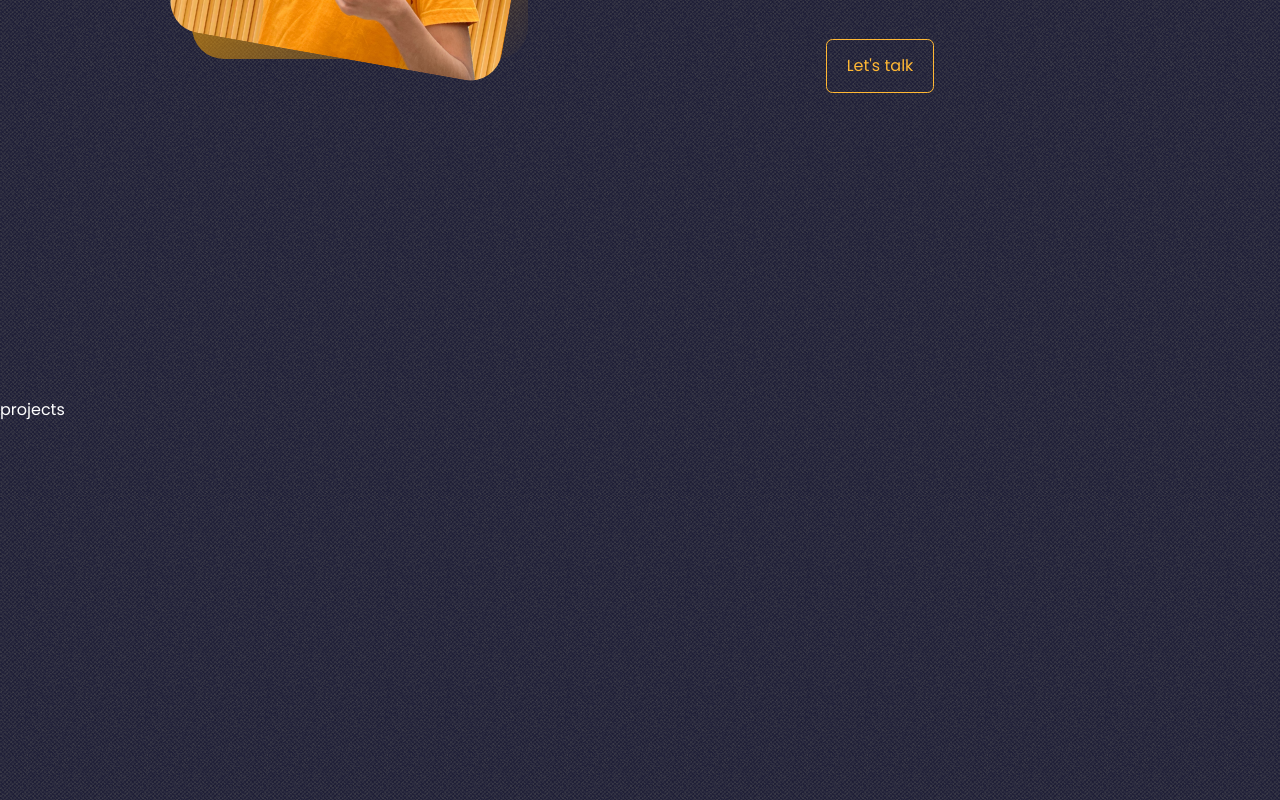
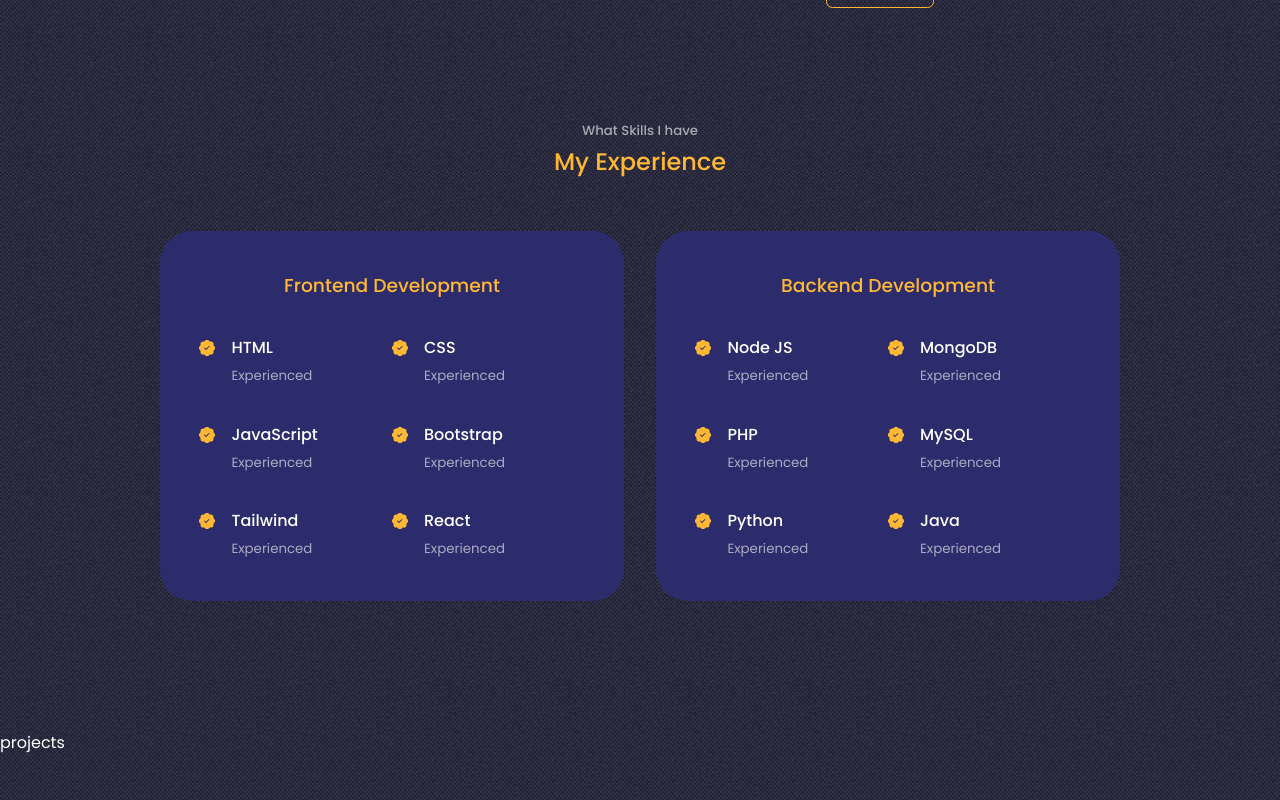
Before and after one commit to GurjapHajra/portfolio, a React (Create React App) app: page / in a window 1280 px wide. Shown: the part 1460-2260 px from the top of the page. Built offline with nearby package versions, Linux system fonts and the light colour scheme; the HTML template or start-up script is replaced by a standard one.

Commit message:
added experience section

```diff
--- a/src/App.js
+++ b/src/App.js
@@ -13,8 +13,8 @@
       <Header/>
       <Nav/>
       <About/>
+      <Experience/>
       <Projects/>
-      <Experience/>
       <Contact/>
       <Footer/>
     </div>
--- a/src/components/about/about.css
+++ b/src/components/about/about.css
@@ -1,6 +1,4 @@
 #about{
-    padding-top : 7rem;
-    height: calc(100vh - 7rem);
     position: relative;
 }
 
--- a/src/components/about/about.jsx
+++ b/src/components/about/about.jsx
@@ -30,13 +30,13 @@
           <article className='about__card'>
             <FaUsers className='about__icon'/>
             <h5>Clients</h5>
-            <small>NONE</small>
+            <small>YOUR MOM</small>
           </article>
 
           <article className='about__card'>
             <FaFolder className='about__icon'/>
             <h5>Projects</h5>
-            <small>6 insane</small>
+            <small>6 insane sheesher</small>
           </article>
           </div>
           <div id='about_info'>
--- a/src/components/experience/experience.css
+++ b/src/components/experience/experience.css
@@ -0,0 +1,83 @@
+#experience{
+    padding-top : 7rem;
+    position: relative;
+    display: flex;
+    flex-direction: column;
+    align-items: center;
+    justify-content: center;
+}
+
+.experience__container{
+    display: grid;
+    grid-template-columns: 1fr 1fr;
+    gap: 2rem;
+}
+
+.experience__container > div{
+    background: var(--color-bg-variant);
+    padding: 2.4rem;
+    border-radius: 2rem;
+    border: 1px solid transparent;
+    transition: var(--transition);
+}
+
+.experience__container > div:hover{
+    background: transparent;
+    border-color: var(--color-bg-variant);
+    cursor: default;
+}
+
+.experience__container > div h3{
+    text-align: center;
+    margin-bottom: 2rem;
+    color: var(--color-primary);
+}
+
+.experience__content{
+    display: grid;
+    grid-template-columns: 1fr 1fr;
+    row-gap: 2rem;
+}
+
+.experience__details{
+    display: flex;
+    gap: 1rem;
+}
+
+.experience__details .icon{
+    margin-top: 6px;
+    color: var(--color-primary);
+}
+
+@media screen and (max-width:1024px){
+    .experience__container{
+        grid-template-columns: 1fr;
+    }
+
+    .experience__container > div{
+        width: 80%;
+        padding: 1rem;
+        margin: 0 auto;
+    }
+
+    .experience__container > div h3{
+        margin-bottom: 1rem;
+    }
+
+    .experience__content{
+        padding: 1rem;
+    }
+}
+@media screen and (max-width:600px){
+    .experience__container{
+        gap: 1rem;
+    }
+
+    .experience__container > div{
+        width: 90%;
+        padding: 2rem 1rem;
+    }
+    .experience__container > div h3{
+        margin-bottom: 1rem;
+    }
+}
--- a/src/components/experience/experience.jsx
+++ b/src/components/experience/experience.jsx
@@ -1,9 +1,114 @@
 import React from 'react'
 import "./experience.css"
+import {BsPatchCheckFill} from "react-icons/bs"
 
 const experience = () => {
   return (
-    <section id='experience'>experience</section>
+    <section id='experience'>
+
+    <h5>What Skills I have</h5>
+    <h2>My Experience</h2>
+
+    <div className="container experience__container">
+      <div className="experience__frontend">
+        <h3>Frontend Development</h3>
+        <div className="experience__content">
+          <article className='experience__details'>
+            <BsPatchCheckFill className='icon'/>
+            <div>
+              <h4>HTML</h4>
+              <small className='text-light'>Experienced</small>
+            </div>
+          </article>
+          <article className='experience__details'>
+            <BsPatchCheckFill className='icon'/>
+            <div>
+              <h4>CSS</h4>
+              <small className='text-light'>Experienced</small>
+            </div>
+          </article>
+          <article className='experience__details'>
+            <BsPatchCheckFill className='icon'/>
+            <div>
+              <h4>JavaScript</h4>
+              <small className='text-light'>Experienced</small>
+            </div>
+          </article>
+          <article className='experience__details'>
+            <BsPatchCheckFill className='icon'/>
+            <div>
+              <h4>Bootstrap</h4>
+              <small className='text-light'>Experienced</small>
+            </div>
+          </article>
+          <article className='experience__details'>
+            <BsPatchCheckFill className='icon'/>
+            <div>
+              <h4>Tailwind</h4>
+              <small className='text-light'>Experienced</small>
+            </div>
+          </article>
+          <article className='experience__details'>
+            <BsPatchCheckFill className='icon'/>
+            <div>
+              <h4>React</h4>
+              <small className='text-light'>Experienced</small>
+            </div>
+          </article>
+        </div>
+      </div>
+
+      <div className="experience__backend">
+      <h3>Backend Development</h3>
+        <div className="experience__content">
+          <article className='experience__details'>
+            <BsPatchCheckFill className='icon'/>
+            <div>
+              <h4>Node JS</h4>
+              <small className='text-light'>Experienced</small>
+            </div>
+          </article>
+          <article className='experience__details'>
+            <BsPatchCheckFill className='icon'/>
+            <div>
+              <h4>MongoDB</h4>
+              <small className='text-light'>Experienced</small>
+            </div>
+          </article>
+          <article className='experience__details'>
+            <BsPatchCheckFill className='icon'/>
+            <div>
+              <h4>PHP</h4>
+              <small className='text-light'>Experienced</small>
+            </div>
+          </article>
+          <article className='experience__details'>
+            <BsPatchCheckFill className='icon'/>
+          <div>
+            <h4>MySQL</h4>
+            <small className='text-light'>Experienced</small>
+          </div>
+          </article>
+          <article className='experience__details'>
+            <BsPatchCheckFill className='icon'/>
+            <div>
+              <h4>Python</h4>
+              <small className='text-light'>Experienced</small>
+            </div>
+          </article>
+          <article className='experience__details'>
+            <BsPatchCheckFill className='icon'/>
+            <div>
+              <h4>Java</h4>
+              <small className='text-light'>Experienced</small>
+            </div>
+          </article>
+        </div>
+      </div>
+
+    </div>
+
+    </section>
   )
 }
 
--- a/src/components/nav/Nav.jsx
+++ b/src/components/nav/Nav.jsx
@@ -11,8 +11,8 @@
     <nav>
       <a href='#' onClick={() => setActiveNav("#")} className={activeNav === "#" ? "active" : ""}><AiOutlineHome/></a>
       <a href='#about' onClick={() => setActiveNav("#about")} className={activeNav === "#about" ? "active" : ""}><AiOutlineUser/></a>
+      <a href='#experience' onClick={() => setActiveNav("#experience")} className={activeNav === "#experience" ? "active" : ""}><AiOutlineBook/></a>
       <a href='#projects' onClick={() => setActiveNav("#projects")} className={activeNav === "#projects" ? "active" : ""}><AiOutlineProject/></a>
-      <a href='#experience' onClick={() => setActiveNav("#experience")} className={activeNav === "#experience" ? "active" : ""}><AiOutlineBook/></a>
       <a href='#contact' onClick={() => setActiveNav("#contect")} className={activeNav === "#contact" ? "active" : ""}><AiOutlineContacts/></a>
       <a href='#contact'><AiOutlineMessage/></a>
     </nav>
--- a/src/index.css
+++ b/src/index.css
@@ -57,8 +57,7 @@
 }
 
 section{
-  margin-top: 8rem;
-  height: 100vh;
+  padding-top: 8rem;
 }
 
 section h2, section h5{
@@ -120,7 +119,7 @@
   }
 
   section{
-    margin-top: 6rem;
+    padding-top: 6rem;
   }
 }
 
@@ -132,6 +131,6 @@
   }
 
   section > h2{
-    margin-bottom: 2rem;
+    padding-bottom: 2rem;
   }
 }
```
